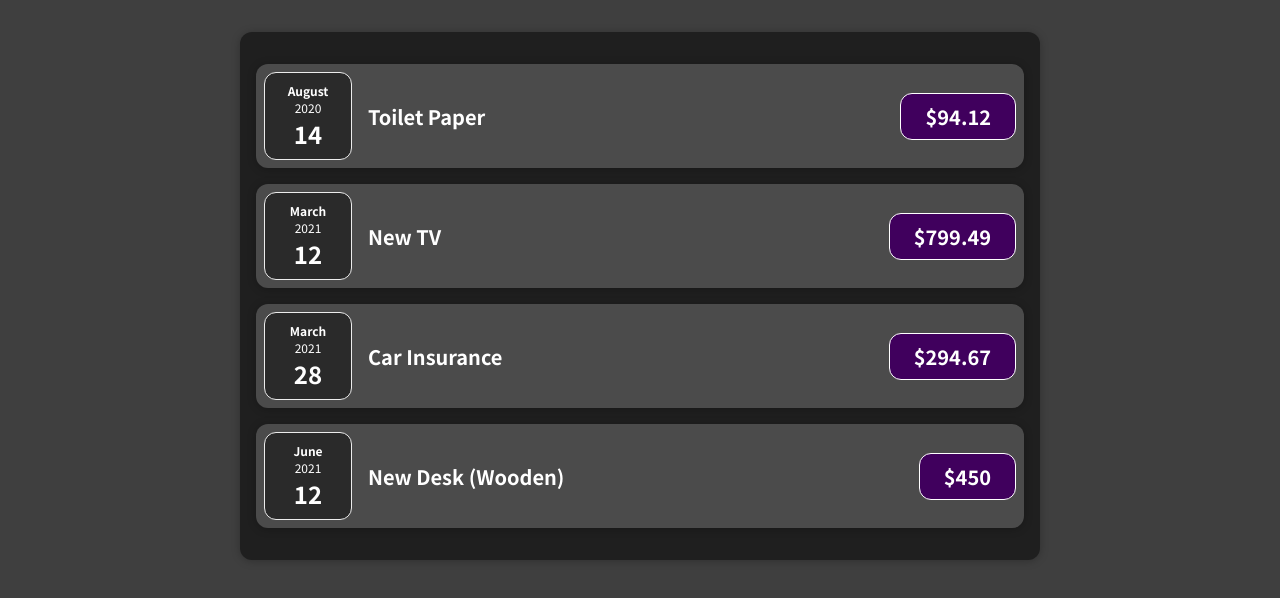
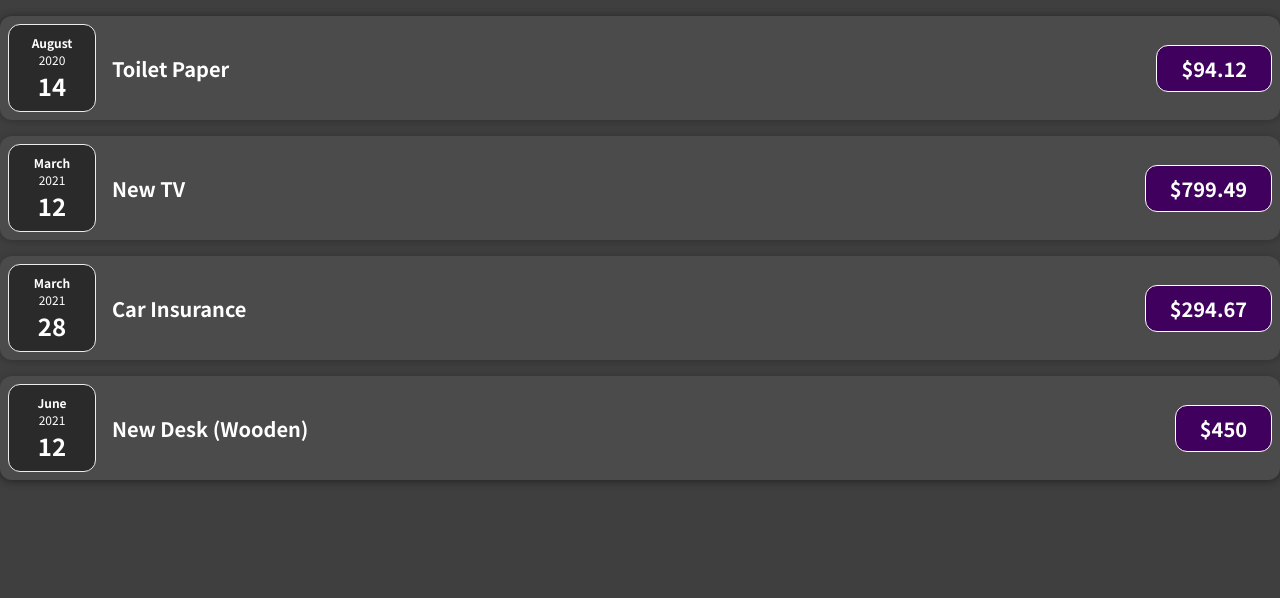
Before and after one commit to ndy-lopez/react-expense-tracker, a JavaScript app: page / in a window 1280 px wide. Shown: the top 598 px of the page. Built offline with nearby package versions, Linux system fonts and the light colour scheme.

Commit message:
final commit

```diff
--- a/src/components/expenses/Expenses.js
+++ b/src/components/expenses/Expenses.js
@@ -26,7 +26,7 @@ const Expenses = () => {
   ];
 
   return (
-    <Card className="expenses">
+    <Card>
       <ExpenseItem
         title={expenses[0].title}
         amount={expenses[0].amount}
```
